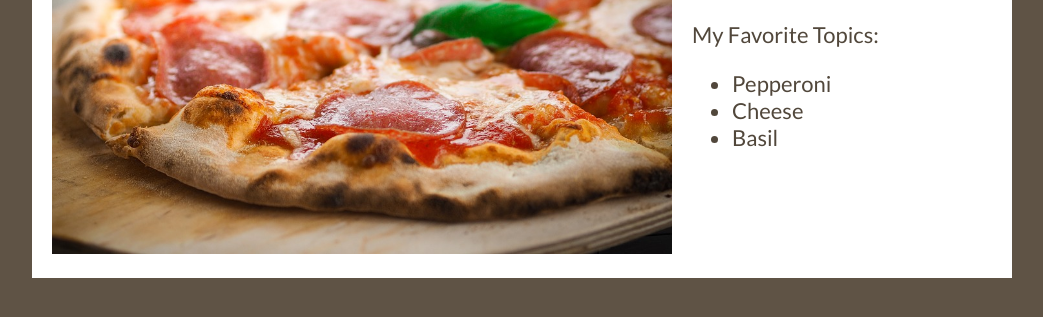
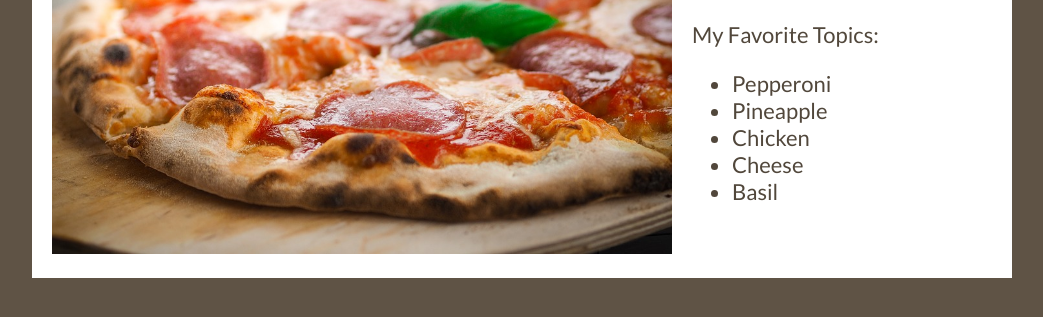
Before and after one commit to MacRJ/Pizza, a plain HTML site: page pizza/index.html in a window 1280 px wide. Shown: the part 199-516 px from the top of the page, without its empty margins (118-1161 px from the left). Drawn offline with Linux system fonts and the light colour scheme; a web font is replaced by a local one.

Commit message:
New topings added
First changes added with Adam; added some more pizza topings

```diff
--- a/pizza/index.html
+++ b/pizza/index.html
@@ -21,6 +21,8 @@
     <p>My Favorite Topics: </p>
     <ul>
       <li>Pepperoni</li>
+      <li>Pineapple</li>
+      <li>Chicken</li>
       <li>Cheese</li>
       <li>Basil</li>
     </ul>
```
